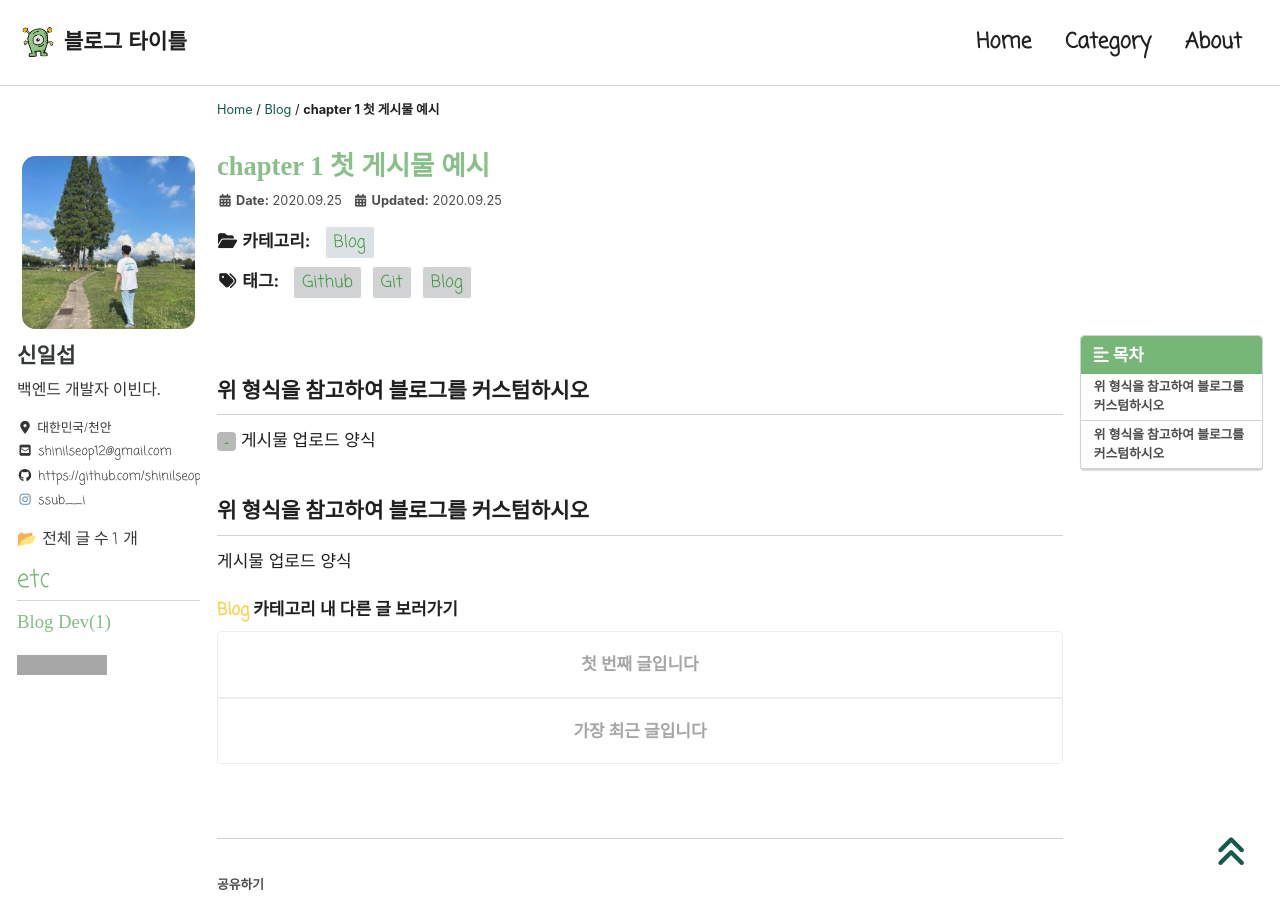
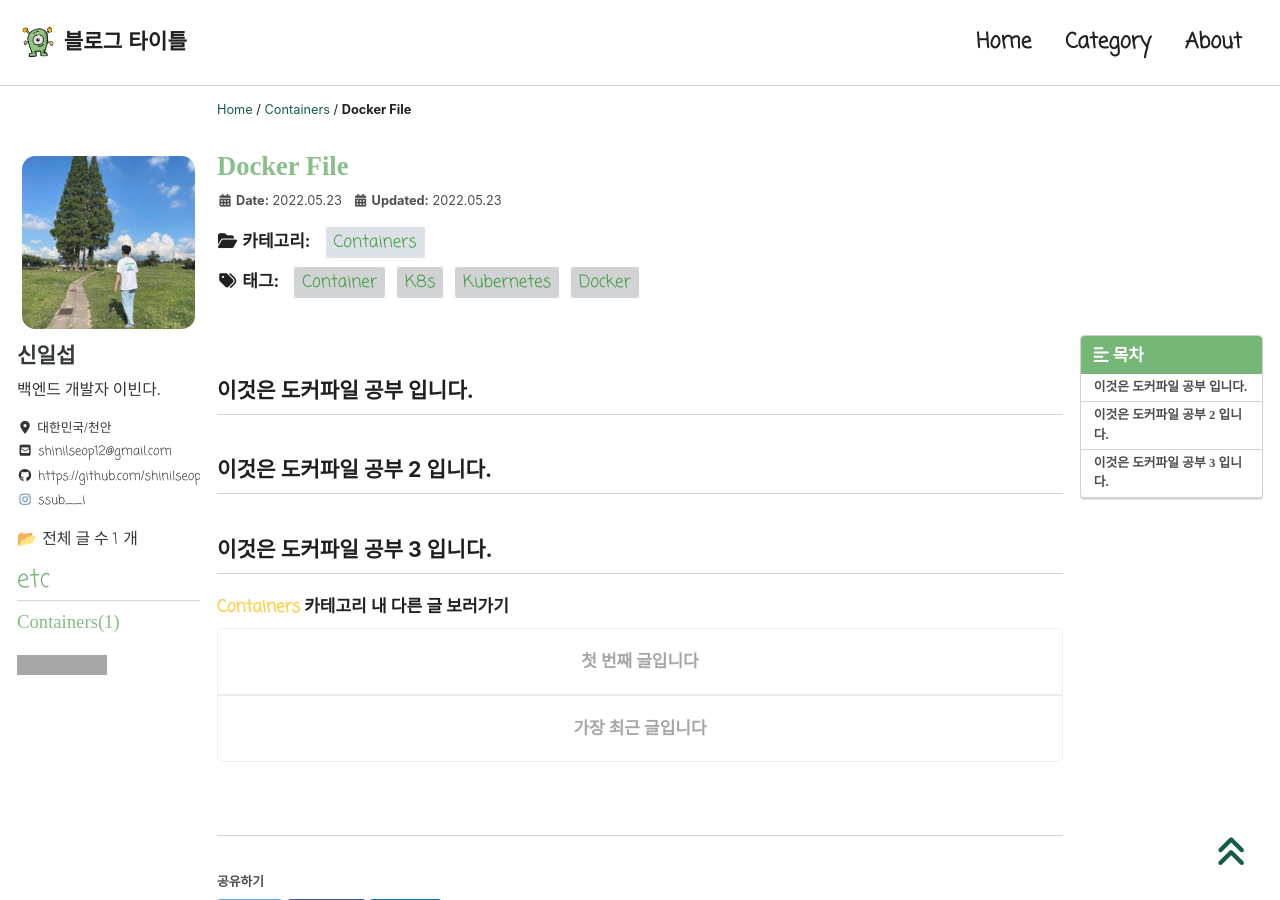
Before and after one commit to shinilseop/shinilseop.github.io, a Jekyll site: the page built from _posts/Blog/2021-09-25-git & github.md, in a window 1280 px wide and 900 px high. Built offline with Jekyll 4.4.1, drawn with Linux system fonts in a browser that asks for light colours; cached includes are drawn as plain includes; nearby versions of some CDN libraries; some web fonts are replaced; comment, search, counter and statistics services are not loaded; grey boxes are pictures that could not be loaded.

Commit message:
make category Containers, write first Post

```diff
--- a/_includes/nav_list_main
+++ b/_includes/nav_list_main
@@ -14,6 +14,9 @@
                     {% if category[0] == "Blog" %}
                         <li><a href="/categories/blog" class="">Blog Dev({{category[1].size}})</a></li>
                     {% endif %}
+                    {% if category[0] == "Containers" %}
+                        <li><a href="/categories/Containers" class="">Containers({{category[1].size}})</a></li>
+                    {% endif %}
                 {% endfor %}
             </ul>
       </li>
--- a/_pages/about.md
+++ b/_pages/about.md
@@ -1,9 +1,9 @@
 ---
-title:  "내 피 땀 눈물이 들어간 블로그를 만들며"
+title:  "나란 ?"
 permalink: /about/
 layout: single
 published: true
-date: 2021-09-25
+date: 2022-05-23
 categories:
   - Blog
 tags:
@@ -11,12 +11,8 @@ tags:
 ---
 
 
-### 나에 대하여 설명하자.
+### 신일섭
 
-1. 본인의 경력, 수상 그리고 프로젝트 등을 작성하여 포트폴리오로 활용한다.
-
-2. 블로그를 운영하는 각오나 방향성에 대하여 작성한다.
-
-3. 나란 사람은 어떤 사람이다! 라고 작성한다
-
-등등~~
+1. ~~~
+2. ~~~
+3. ~~~
--- a/_posts/Blog/2021-09-25-git & github.md
+++ b/_posts/Blog/2021-09-25-git & github.md
@@ -1,25 +1,22 @@
 ---
-title:  "chapter 1 첫 게시물 예시"
-excerpt: "첫 게시물 예시"
+title:  "Docker File"
+excerpt: "Docker file study"
 
 categories:
-  - Blog
+  - Containers
 tags:
-  - [Blog, Git, Github,]
+  - [Docker, Kubernetes, K8s, Container]
 
 toc: true
 toc_sticky: true
 
-date: 2020-09-25
-last_modified_at: 2020-09-25
+date: 2022-05-23
+last_modified_at: 2022-05-23
 
 ---
 
+## 이것은 도커파일 공부 입니다.
 
-## 위 형식을 참고하여 블로그를 커스텀하시오
+## 이것은 도커파일 공부 2 입니다.
 
-`-` 게시물 업로드 양식
-
-## 위 형식을 참고하여 블로그를 커스텀하시오
-
-게시물 업로드 양식
+## 이것은 도커파일 공부 3 입니다.
```
Also changed, not shown: _pages/categories/category-Containers.md (added, +14 -0 lines).
